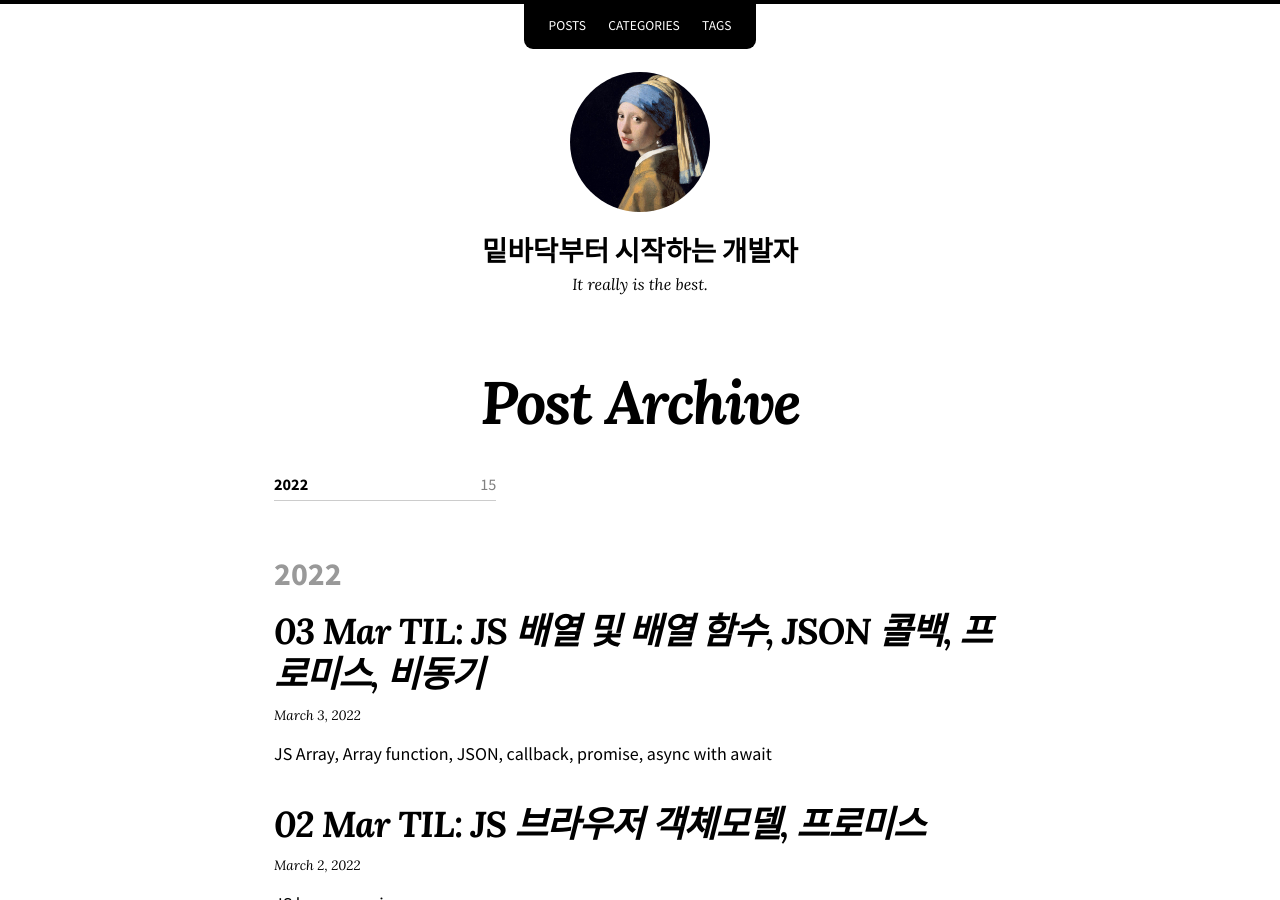
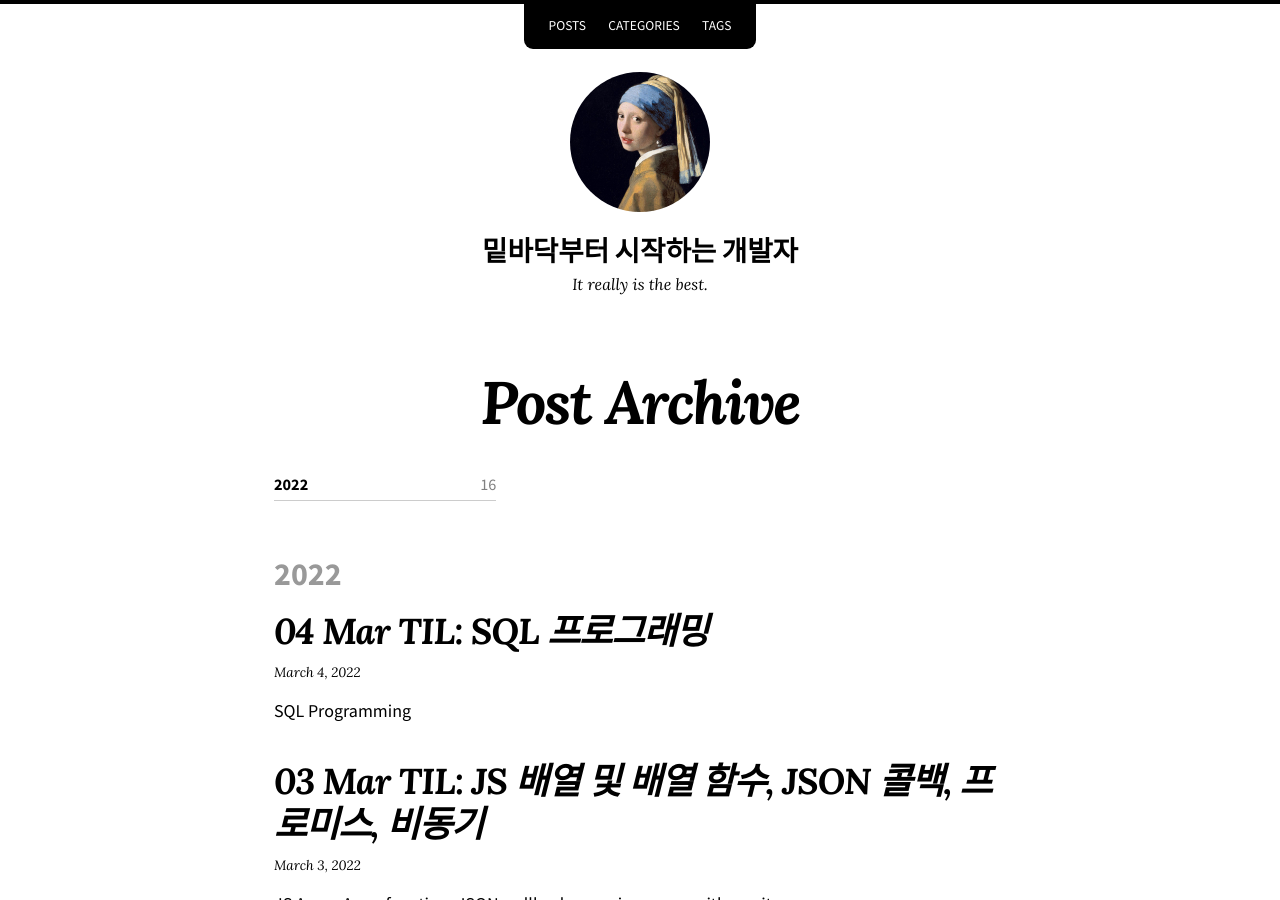
Before and after one commit to stae1102/stae1102.github.io, a Jekyll site: the page built from posts.md, in a window 1280 px wide and 900 px high. Built offline with Jekyll 4.4.1, drawn with Linux system fonts in a browser that asks for light colours; nearby versions of some CDN libraries; some of the changed lines change nothing that is shown.

Commit message:
04 Mar TIL 작성

````diff
--- a/_config.yml
+++ b/_config.yml
@@ -35,7 +35,7 @@ google_fonts:
     weights: "400,400i,700,700i"
 google_analytics: # Google Analytics id, e.g. "UA-NNNNNNNN-N"
 disqus:
-  shortname: # Disqus shortname, e.g. "my_disqus_shortname"
+  shortname: Seongtae_Lee
 twitter:
   username: # site's Twitter username, e.g. "mmistakes"
 
@@ -54,7 +54,7 @@ paginate: 10
 paginate_path: /page:num/
 
 # Search
-search_full_content: false # can have performance implications for large sites
+search_full_content: true # can have performance implications for large sites
 
 # Taxonomy pages
 category_archive_path: "/categories/#"
@@ -90,14 +90,14 @@ defaults:
 
 # Site Author
 author:
-  name:
-  picture:
-  email:
+  name: Seongtae Lee
+  picture: /images/The Girl with a Pearl Earring.jpg
+  email: stae1102@gmail.com
   twitter:
   links:
-    - title:
-      url:
-      icon:
+    - title: GitHub
+      url: https://github.com/stae1102
+      icon: fab fa-github-square
 
 # Footer Links
 footer_links:
--- /dev/null
+++ b/_posts/2022-03-04-04-Mar-TIL.markdown
@@ -0,0 +1,298 @@
+---
+layout: post
+title:  "04 Mar TIL: SQL 프로그래밍"
+excerpt: "SQL Programming"
+date:   2022-03-04 17:27:00 +0900
+categories:
+  - Study
+tags:
+  - TIL
+---
+
+## 4-3. SQL 프로그래밍
+
+스토어드 프로시저는 MySQL에서 프로그래밍 기능이 필요할 때 사용하는 데이터베이스 개체입니다.
+
+```sql
+DELIMITER $$
+CREATE PROCEDURE 스토어드_프로시저_이름()
+BEGIN
+  SQL 프로그래밍 코딩
+END $$ -- 스토어드 프로시저 종료
+DELIMITER ; -- 종료 문자를 다시 세미콜론으로 변경
+CALL 스토어드_프로시저_이름() -- 스토어드 프로시저 실행
+```
+### 4-3-1. IF문
+
+#### IF문의 기본 형식
+
+```sql
+IF <조건식> THEN
+  SQL 문장들
+END IF;
+```
+
+'SQL 문장들'이 한 문장이라면 그 문장만 써도 되지만, 두 문장 이상이 처리되어야 할 때는 `BEGIN~END`로 묶어줘야 합니다.
+
+```sql
+DROP PROCEDURE IF EXISTS ifProc1;
+DELIMITER $$
+CREATE PROCEDURE ifProc1()
+BEGIN
+	IF 100 = 100 THEN
+		SELECT '100은 100과 같습니다.';
+	END IF;
+END $$
+DELIMITER ;
+CALL ifProc1;
+```
+
+#### IF ~ ELSE 문
+
+참일 때와 더불어 거짓일 때 실행할 SQL문을 입력합니다.
+
+```sql
+DROP PROCEDURE IF EXISTS ifProc2;
+DELIMITER $$
+CREATE PROCEDURE ifProc2()
+BEGIN
+	DECLARE myNum INT;
+    SET myNum = 200;
+    IF myNum = 100 THEN
+		SELECT '100입니다.';
+	ELSE
+		SELECT '100이 아닙니다.';
+	END IF;
+END $$
+DELIMITER ;
+CALL ifProc2;
+```
+
+#### IF 문의 활용
+
+```sql
+DROP PROCEDURE IF EXISTS ifProc3;
+DELIMITER $$
+CREATE PROCEDURE ifProc3()
+BEGIN
+	DECLARE debutDate DATE; -- 데뷔일자
+    DECLARE curDate DATE; -- 오늘
+    DECLARE days INT; -- 활동한 일수
+    SELECT debut_date INTO debutDate
+		FROM market_db.member
+        WHERE mem_id = 'APN';
+
+    SET curDate = CURRENT_DATE(); -- 현재 날짜
+    SET days = DATEDIFF(curDate, debutDate); -- 날짜의 차이, 일 단위
+
+    IF (days/365) >= 5 THEN -- 5년이 지낫다면
+		SELECT CONCAT('데뷔한 지 ', days, '일이나 지났습니다. 핑순이들 축하합니다!');
+	ELSE
+		SELECT '데뷔한 지 ' + days + '일밖에 안되었네요. 핑순이들 화이팅~';
+	END IF;
+END $$
+DELIMITER ;
+CALL ifProc3 ;
+```
+
+SELECT INTO 변수는 결과를 변수에 저장합니다. CURRENT_DATE() 함수로 현재 날짜를 curDate에 저장합니다. DATEDIFF() 함수로 데뷔 일자부터 현재 날짜까지 일수를 days에 저장했습니다.(CURRENT_TIMESTAMP()는 오늘 날짜 및 시간을 함께 알려줍니다.)
+
+### 4-3-2. CASE 문
+
+여러 조건 중에서 선택하는 경우 CASE 문을 사용합니다.
+
+#### CASE 문의 기본 형식
+
+CASE 문은 2가지 이상의 여러 가지 경우일 때 처리가 가능하므로 '다중 분기'라고 부릅니다.
+
+```sql
+CASE
+  WHEN 조건1 THEN
+    SQL 문장들1
+  WHEN 조건2 THEN
+    SQL 문장들2
+  WHEN 조건3 THEN
+    SQL 문장들3
+  ELSE
+    SQL 문장들4
+END CASE;
+```
+모든 조건에 해당하지 않으면 ELSE를 실행합니다. 학점을 나누는 경우를 예로 들어보겠습니다.
+
+```sql
+DROP PROCEDURE IF EXISTS caseProc;
+DELIMITER $$
+CREATE PROCEDURE caseProc()
+BEGIN
+	DECLARE point INT ;
+    DECLARE credit CHAR(1);
+    SET point = 88;
+
+    CASE
+		WHEN point >= 90 THEN
+			SET credit = 'A';
+		WHEN point >= 80 THEN
+			SET credit = 'B';
+		WHEN point >= 70 THEN
+			SET credit = 'C';
+		WHEN point >= 60 THEN
+			SET credit = 'D';
+		ELSE
+			SET credit = 'F';
+	END CASE;
+    SELECT CONCAT('취득점수==>', point), CONCAT('학점==>', credit);
+END $$
+DELIMITER ;
+CALL caseProc();
+```
+
+#### CASE 문의 활용
+
+CASE 문의 활용입니다. 총 구매액이 1500 이상인 경우 최우수 고객, 1000 ~ 1499일 경우 우수 고객, 1 ~ 999는 일반 고객, 0 이하는 유령 고객으로 세그먼트를 만들겠습니다.
+
+```sql
+SELECT mem_id, SUM(price*amount) "총 구매액"
+	FROM buy
+    GROUP BY mem_id;
+```
+추가적으로 구매액으로 내림차순 정렬합니다.
+```sql
+SELECT mem_id, SUM(price*amount) "총 구매액"
+	FROM buy
+    GROUP BY mem_id
+    ORDER BY SUM(price*amount) DESC;
+```
+회원의 이름을 출력하기 위해 구매 테이블과 조인합니다.
+```sql
+SELECT B.mem_id, M.mem_name, SUM(price*amount) "총 구매액"
+	FROM buy B
+		INNER JOIN member M
+        ON B.mem_id = M.mem_id
+    GROUP BY B.mem_id
+    ORDER BY SUM(price*amount) DESC;
+```
+구매하지 않은 회원의 아이디와 이름도 출력해보겠습니다.
+```sql
+SELECT M.mem_id, M.mem_name, SUM(price*amount) "총 구매액"
+	FROM buy B
+		RIGHT OUTER JOIN member M
+        ON B.mem_id = M.mem_id
+    GROUP BY M.mem_id
+    ORDER BY SUM(price*amount) DESC;
+```
+이제 CASE문을 활용해 회원등급을 지정합니다.
+```sql
+SELECT M.mem_id, M.mem_name, SUM(price*amount) "총 구매액",
+		CASE
+			WHEN (SUM(price*amount) >= 1500) THEN '최우수고객'
+            WHEN (SUM(price*amount) >= 1000) THEN '우수고객'
+            WHEN (SUM(price*amount) >= 1) THEN '일반고객'
+            ELSE '유령고객'
+		END "회원등급"
+	FROM buy B
+		RIGHT OUTER JOIN member M
+        ON B.mem_id = M.mem_id
+    GROUP BY M.mem_id
+    ORDER BY SUM(price*amount) DESC;
+```
+### 4-3-3. WHILE 문
+
+WHILE문은 필요한 만큼 계속 같은 내용을 반복할 수 있습니다.
+
+#### WHILE 문의 기본 형식
+
+```sql
+DROP PROCEDURE IF EXISTS whileProc;
+DELIMITER $$
+CREATE PROCEDURE whileProc()
+BEGIN
+	DECLARE i INT; -- 1에서 100까지 증가할 변수
+    DECLARE hap INT; -- 더한 값을 누적할 변수
+    SET i = 1;
+    SET hap = 0;
+
+    WHILE (i <= 100) DO
+		SET hap = hap + i; -- hap의 원래 값에 i를 더해서 다시 hap에 넣으라는 의미
+        SET i = i + 1;     -- i의 원래 값에 1을 더해서 다시 i에 넣으라는 의미
+	END WHILE;
+
+    SELECT '1부터 100까지의 합==>', hap;
+END $$
+DELIMITER ;
+CALL whileProc();
+```
+
+#### WHILE 문의 응용
+
+1에서 100까지의 합계에서 4의 배수를 제외시키려면 어껗게 해야 할까요? 추가로 숫자를 더하는 중간에 합계가 1,000이 넘는 순간의 숫자를 출력한 후 프로그램을 종료하고 싶다면 어떻게 해야 할까요? 이런 경우에 **ITERATE**문과 **LEAVE**문을 활용할 수 있습니다.
+
+* ITERATE[레이블]: 지정한 레이블로 가서 계속 진행합니다.
+* LEAVE[레이블]: 지정한 레이블을 빠져나갑니다. 즉 WHILE 문이 종료됩니다.
+
+```sql
+DROP PROCEDURE IF EXISTS whileProc2;
+DELIMITER $$
+CREATE PROCEDURE whileProc2()
+BEGIN
+	DECLARE i INT; -- 1에서 100까지 증가할 변수
+    DECLARE hap INT; -- 더한 값을 누적할 변수
+    SET i = 1;
+    SET hap = 0;
+
+    myWhile: -- 레이블 지정
+    WHILE (i <= 100) DO
+		IF(i%4 = 0) THEN
+			SET i = i + 1;
+            ITERATE myWhile; -- 지정한 label 문으로 가서 계속 진행
+		END IF;
+        SET hap = hap + i;
+        IF (hap > 1000) THEN
+			LEAVE myWhile; -- 지정한 label 문을 떠남. 즉 While 종료
+		END IF;
+        SET i = i + 1;
+	END WHILE;
+
+    SELECT '1부터 100까지의 합(4의 배수 제외), 1000 넘으면 종료 ==>', hap;
+END $$
+DELIMITER ;
+CALL whileProc2();
+```
+WHILE 문을 myWhile이라는 레이블로 지정했습니다. i가 4의 배수라면 i를 1증가시키고 ITERATE를 만나서 `myWhile:`로 올라갑니다. 즉, WHILE 문을 계속 진행합니다. hap이 1000을 초과하면 myWhile 레이블을 빠져나갑니다.
+
+### 4-3-4. 동적 SQL
+
+SQL 문은 내용이 고정되어 있는 경우가 대부분입니다. 하지만 상황에 따라 내용 변경이 필요할 때 동적 SQL을 사용하면 변경되는 내용을 실시간으로 적용시켜 사용할 수 있습니다.
+
+#### PREPARE와 EXECUTE
+**PREPARE**는 SQL 문을 실행하지는 않고 미리 준비해놓고, **EXECUTE**는 준비한 SQL 문을 실행합니다. 그리고 실행 후에는 **DEALLOCATE PREPARE**로 문장을 해제해주는 것이 바람직합니다.
+
+```sql
+USE market_db;
+PREPARE myQuery FROM 'SELECT * FROM member WHERE mem_id = "BLK"';
+EXECUTE myQuery;
+DEALLOCATE PREPARE myQuery;
+```
+PREPARE 문에서는 `SELECT * FROM member WHERE mem_id = "BLK"`를 바로 실행하지 않고 myQuery에 입력만 시켜놓습니다. 실행이 필요한 시점에서 `EXECUTE myQuery`문으로 실행합니다
+
+이렇게 미리 SQL을 준비한 후에 나중에 실행할 것을 동적 SQL이라고 부릅니다.
+
+#### 동적 SQL의 활용
+
+PREPARE 문에서는 ?로 향후에 입력될 값을 비워 놓고, EXECUTE에서 USING으로 ?에 값을 전달할 수 있습니다.
+
+```sql
+DROP TABLE IF EXISTS gate_table;
+CREATE TABLE gate_table (
+	id INT AUTO_INCREMENT PRIMARY KEY,
+    entry_time DATETIME);
+
+SET @curDate = CURRENT_TIMESTAMP(); -- 현재 날짜와 시간
+
+PREPARE myQuery FROM 'INSERT INTO gate_table VALUES(NULL, ?)';
+EXECUTE myQuery USING @curDate;
+DEALLOCATE PREPARE myQuery;
+
+SELECT * FROM gate_table;
+```
+
+일반 SQL에서 변수는 @변수명으로 지정하는데 별도의 선언은 없어도 됩니다. 스토어드 프로시저에서 변수는 DECLARE로 선언한 후에 사용해야 합니다.
````
